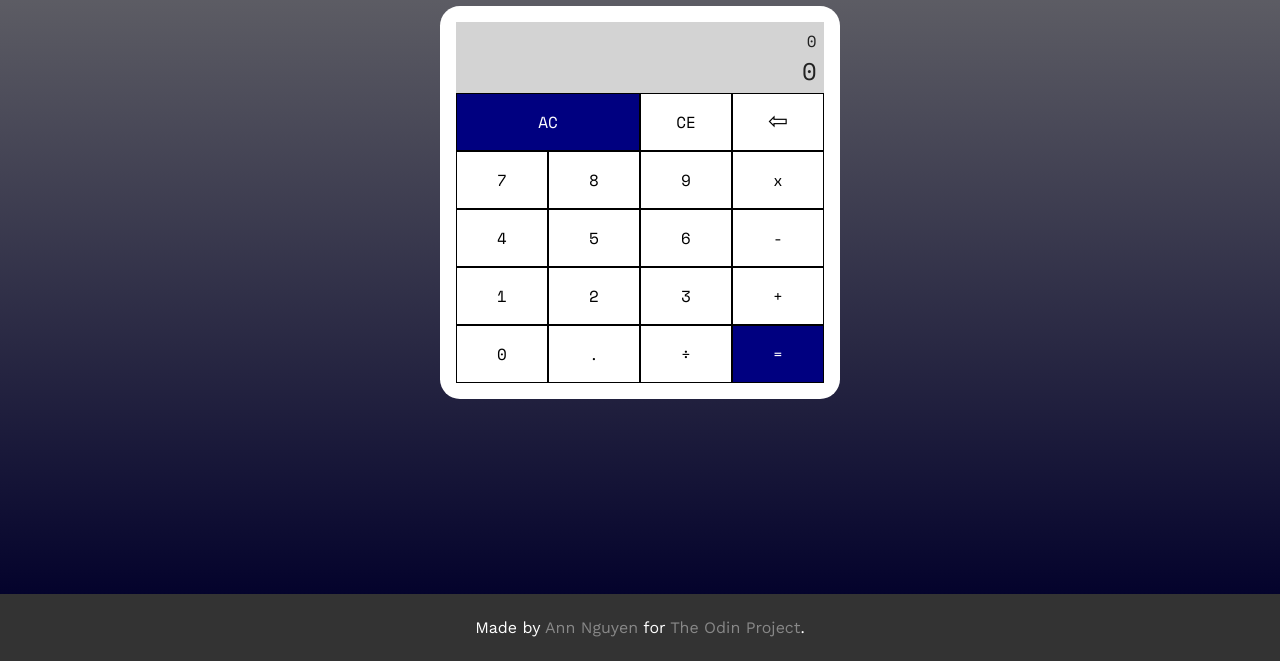
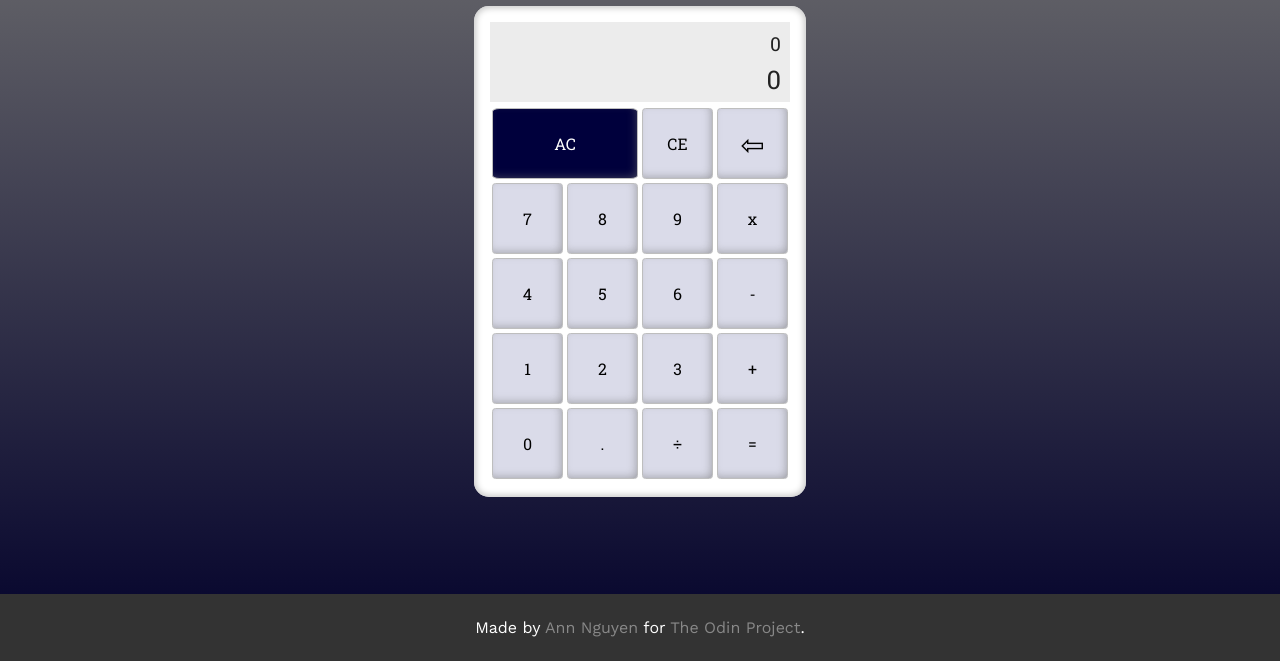
Before and after one commit to ann-codes/javascript-calculator, a website built with Parcel: page index.html in a window 1280 px wide. Shown: the part 139-800 px from the top of the page. Built offline with nearby package versions, Linux system fonts and the light colour scheme.

Commit message:
update styling, add all working functionality
includes the try{} catch(e) {} for error handling on line 12.

```diff
--- a/app.js
+++ b/app.js
@@ -5,22 +5,34 @@ let heldNum = "0";
 const displayEquation = () => {
   const displayFull = document.querySelector("#display-full");
   const displayActive = document.querySelector("#display");
-  displayActive.textContent = parseFloat(activeNum);
 
   let parseHeld = parseFloat(heldNum);
   let parseActive = parseFloat(activeNum);
 
-  if (activeNum !== "0" && operator && heldNum) {
-    displayFull.textContent = `${parseHeld} ${operator} ${parseActive}`;
-  } else if (activeNum === "0" && heldNum && operator) {
-    displayFull.textContent = `${parseHeld} ${operator}`;
-    // } else if (isNaN(parseHeld) && isNaN(parseActive)) {
-    //   displayFull.textContent = "boo!";
-    //   displayActive.textContent = "ahh!";
-  } else if (activeNum) {
-    displayFull.textContent = parseActive;
-  } else {
-    displayFull.textContent = 0;
+  try {
+    if (activeNum.includes(".")) {
+      let numArray = activeNum.split(".");
+      parseActive = `${parseFloat(numArray[0])}.${numArray[1]}`;
+    }
+  } catch (e) {
+    console.log(e);
+  }
+
+  if (!isNaN(heldNum)) {
+    displayActive.textContent = parseActive;
+    if (activeNum !== "0" && operator && heldNum) {
+      displayFull.textContent = `${parseHeld} ${operator} ${parseActive}`;
+    } else if (activeNum === "0" && heldNum && operator) {
+      displayFull.textContent = `${parseHeld} ${operator}`;
+    } else if (activeNum) {
+      displayFull.textContent = parseActive;
+    } else {
+      displayFull.textContent = 0;
+    }
+  } else if (isNaN(activeNum) || isNaN(heldNum)) {
+    displayActive.textContent = "😱😱😱";
+    displayFull.textContent = "not possible...!";
+    makeAllClear()
   }
 };
 
@@ -30,16 +42,12 @@ const makeAllClear = () => {
   heldNum = "0";
 };
 
-let test = "hello!";
-console.log(test.includes("!"));
-
 const getNumbers = document.querySelectorAll("[data-value]");
 getNumbers.forEach(button => {
   button.addEventListener("click", e => {
     let number = e.target.dataset.value;
     if (number === "." && activeNum.includes(".")) return;
     activeNum = activeNum.toString() + number.toString();
-    console.log(activeNum);
     displayEquation();
   });
 });
@@ -60,7 +68,6 @@ const backspace = document.querySelector("#backspace");
 backspace.addEventListener("click", e => {
   if (activeNum.length > 1) {
     activeNum = activeNum.slice(0, -1);
-    console.log(activeNum);
     displayEquation();
   }
 });
@@ -72,27 +79,25 @@ getOperator.forEach(sign => {
     if (!operator) {
       operator = sign;
       heldNum = activeNum;
-      activeNum = "0";
-      displayEquation();
     } else if (operator && activeNum && heldNum) {
       heldNum = executeOp(heldNum, activeNum, operator);
-      console.log(sign);
       operator = sign;
-      activeNum = "0";
-      displayEquation();
     } else if (isNaN(heldNum)) {
       heldNum = "0";
-      displayEquation();
-    }
+    };
+    activeNum = "0";
+    displayEquation();
   });
 });
 
 const equals = document.querySelector("#equals");
 equals.addEventListener("click", e => {
-  activeNum = executeOp(heldNum, activeNum, operator);
+  console.log("=")
+  activeNum = executeOp(heldNum, activeNum, operator).toString();
+  if (isNaN(activeNum)) {
+    heldNum = NaN;
+  }
   operator = "";
-  heldNum = "";
-  console.log(activeNum);
   displayEquation();
 });
 
@@ -108,9 +113,9 @@ const executeOp = (first, second, operator) => {
     answer = n1 + n2;
   } else if (operator === "÷") {
     if (n2 === 0) {
-      answer = "😱 not possible...!";
+      answer = NaN;
       operator = "";
-      heldNum = "0";
+      heldNum = NaN;
     } else {
       answer = n1 / n2;
     }
--- a/index.html
+++ b/index.html
@@ -4,7 +4,7 @@
     <title>Javascript Calculator</title>
     <meta charset="UTF-8" />
     <link
-      href="https://fonts.googleapis.com/css?family=Space+Mono:400,700|Work+Sans:400,700&display=swap"
+      href="https://fonts.googleapis.com/css?family=Roboto+Slab:400,700|Work+Sans:400,700&display=swap"
       rel="stylesheet"
     />
     <link href="styles.css" rel="stylesheet" />
@@ -15,32 +15,32 @@
       <h1>Javascript Calculator</h1>
       <div class="calculator">
         <section class="display">
-          <div id="display-full">0 Display Full</div>
+          <div id="display-full">0</div>
           <div id="display">0</div>
         </section>
           <div class="button AC" id="all-clear">AC</div>
           <div class="button" id="clear">CE</div>
           <div class="button" id="backspace">&#8678</div>
 
-          <div class="button number" id="seven" data-value="7">7</div>
-          <div class="button number" id="eight" data-value="8">8</div>
-          <div class="button number" id="nine" data-value="9">9</div>
+          <div class="button" id="seven" data-value="7">7</div>
+          <div class="button" id="eight" data-value="8">8</div>
+          <div class="button" id="nine" data-value="9">9</div>
 
           <div class="button" id="multiply" data-op="x">x</div>
 
-          <div class="button number" id="four" data-value="4">4</div>
-          <div class="button number" id="five" data-value="5">5</div>
-          <div class="button number" id="six" data-value="6">6</div>
+          <div class="button" id="four" data-value="4">4</div>
+          <div class="button" id="five" data-value="5">5</div>
+          <div class="button" id="six" data-value="6">6</div>
 
           <div class="button" id="subtract" data-op="-">-</div>
 
-          <div class="button number" id="one" data-value="1">1</div>
-          <div class="button number" id="two" data-value="2">2</div>
-          <div class="button number" id="three" data-value="3">3</div>
+          <div class="button" id="one" data-value="1">1</div>
+          <div class="button" id="two" data-value="2">2</div>
+          <div class="button" id="three" data-value="3">3</div>
 
           <div class="button" id="add" data-op="+">+</div>
 
-          <div class="button number" id="zero" data-value="0">0</div>
+          <div class="button" id="zero" data-value="0">0</div>
           <div class="button" id="decimal" data-value=".">.</div>
           <div class="button" id="divide" data-op="÷">÷</div>
 
--- a/styles.css
+++ b/styles.css
@@ -7,58 +7,65 @@ body {
 
 h1 {
   color: white;
+  font-weight: normal;
 }
 
 /* ---------- WRAPPERS ---------- */
 .container {
-  margin: 3rem auto 2rem auto;
+  margin: 3rem auto 5rem auto;
   padding: 1rem;
-  max-width: 400px;
+  max-width: 350px;
   height: 80vh;
   text-align: center;
 }
 
 .calculator {
-  font-family: "Space Mono", monospace;
-  max-width: 400px;
+  font-family: "Roboto Slab", monospace;
+  max-width: 300px;
   margin: 1rem auto;
   padding: 1rem;
-  background-color: white;
   display: grid;
   column-gap: 0;
   grid-auto-rows: minmax(1fr, auto);
   grid-template-columns: repeat(4, 1fr);
-  border-radius: 5%;
+  border-radius: 15px 15px 15px 15px;
+  -moz-border-radius: 15px 15px 15px 15px;
+  -webkit-border-radius: 15px 15px 15px 15px;
+  background-color: white;
+  -webkit-box-shadow: inset 0px 0px 6px 2px rgba(200,200,200,1);
+  -moz-box-shadow: inset 0px 0px 6px 2px rgba(200,200,200,1);
+  box-shadow: inset 0px 0px 6px 2px rgba(200,200,200,1);
 }
 
 /* ---------- DISPLAY ---------- */
 .display {
   grid-column: 1 / 5;
   grid-row: 1;
-  width: 96%;
-  padding: 2% 2% 1% 2%;
-  background-color: lightgray;
+  width: 94%;
+  padding: 3% 3% 2% 3%;
+  margin-bottom: 4px;
+  background-color: rgb(236, 236, 236);
   color: #222;
   text-align: right;
-  font-size: 1rem;
+  font-size: 1.2rem;
 }
 
 #display {
-  font-size: 1.5rem;
+  font-size: 1.6rem;
+  padding-top: .4rem;
 }
 
 /* ---------- BUTTONS ---------- */
-.AC {
-  grid-column: 1 / 3;
-  grid-row: 2;
-  color: white;
-  background-color: navy;
-}
-
 .button {
   cursor: pointer;
-  border: 1px solid black;
-  padding: 1rem;
+  padding: 1.5rem 1rem;
+  margin: 2px;
+  border-radius: 5%;
+  border: 1px solid rgb(190, 190, 190);
+  background-color: rgb(218, 219, 233);
+  -webkit-box-shadow: inset -3px -3px 10px -3px rgba(110,110,110,0.6);
+  -moz-box-shadow: inset -3px -3px 10px -3px rgba(110,110,110,0.6);
+  box-shadow: inset -3px -3px 10px -3px rgba(110,110,110,0.6);
 }
 
 .button:hover {
@@ -69,14 +76,17 @@ h1 {
   background-color: black;
 }
 
-#backspace {
-  font-size: 1.5rem;
-  padding: 0.5rem;
+.AC {
+  grid-column: 1 / 3;
+  grid-row: 2;
+  color: white;
+  background-color: rgb(0, 0, 60);
 }
 
-#equals {
-  color: white;
-  background-color: navy;
+#backspace {
+  font-size: 1.8rem;
+  padding-top: 1rem;
+  padding-bottom: .1rem;
 }
 
 /* ---------- FOOTER ---------- */
```
